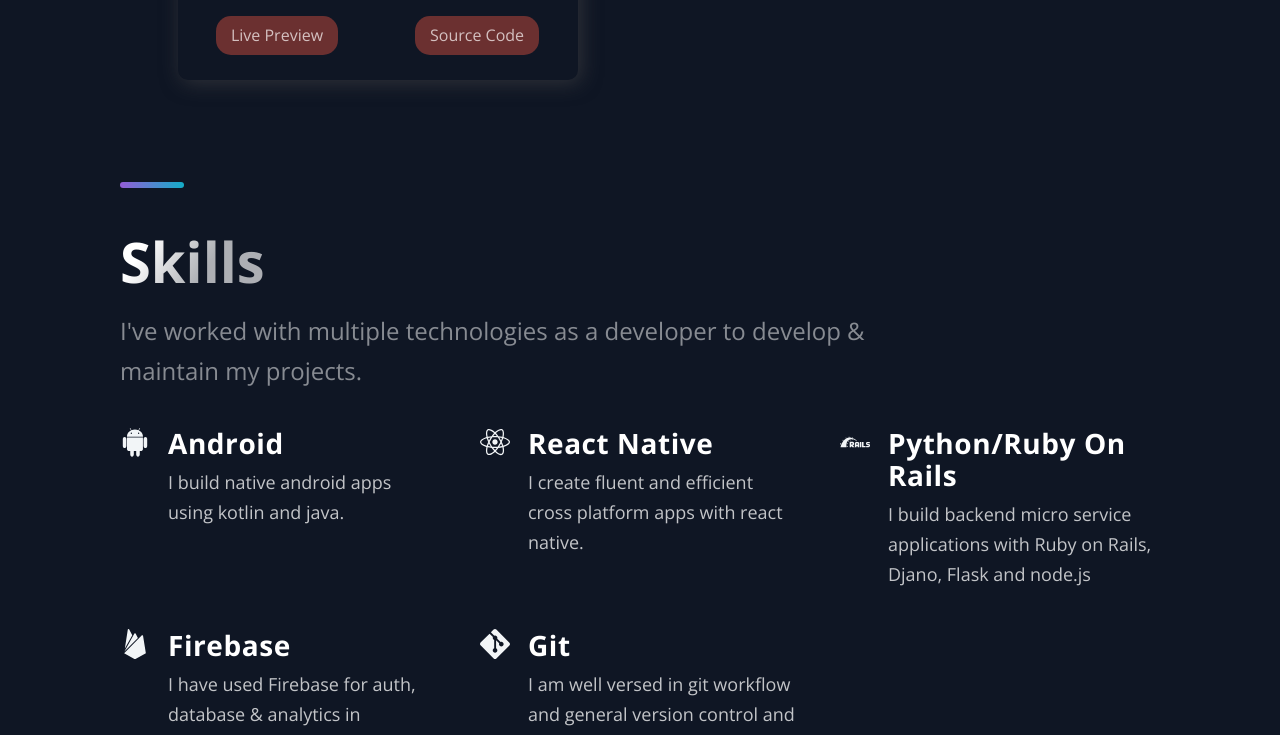
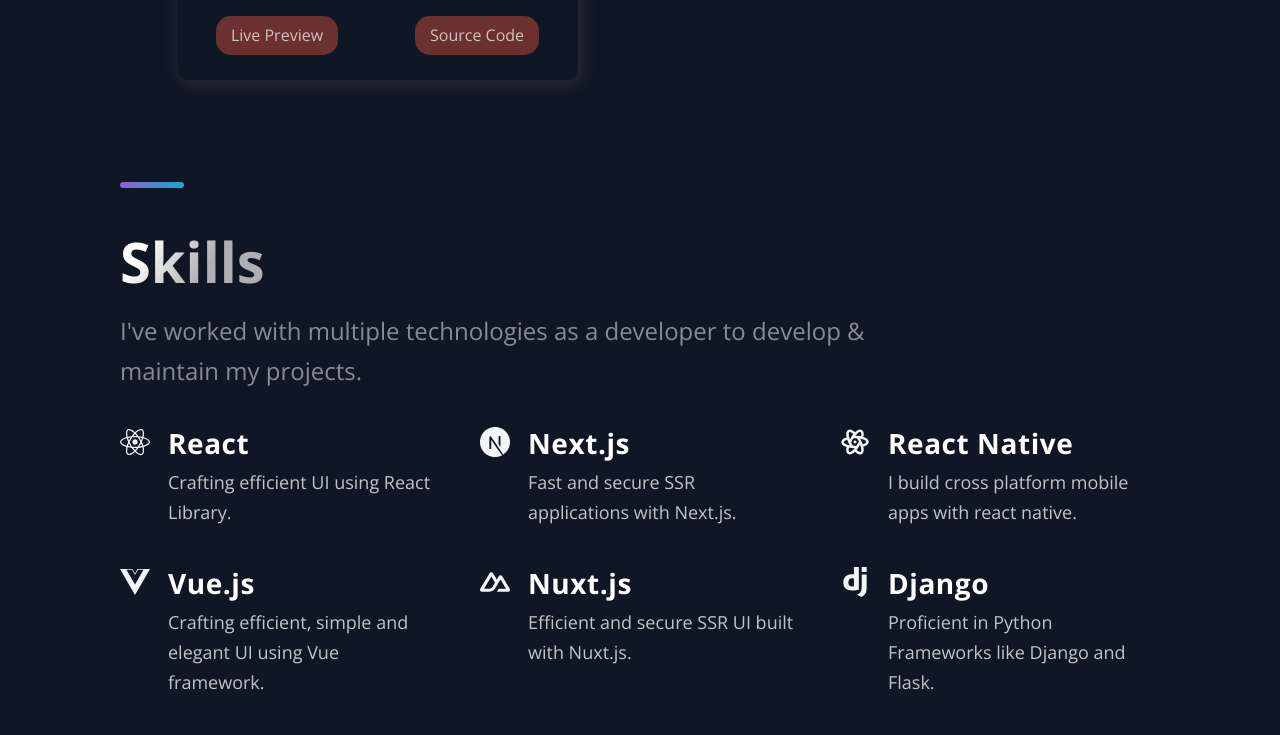
Before and after one commit to itstimiking/timiambaye, a Next.js app: page / in a window 1280 px wide. Shown: the part 2000-2735 px from the top of the page. Built offline with nearby package versions, Linux system fonts and the light colour scheme.

Commit message:
Update text

```diff
--- a/src/components/Acomplishments/Acomplishments.js
+++ b/src/components/Acomplishments/Acomplishments.js
@@ -4,10 +4,10 @@
 import { Box, Boxes, BoxNum, BoxText } from './AcomplishmentsStyles';
 
 const data = [
-  { number: "3+ yrs", text: 'Mentor/Facilitator GADS' },
-  { number: "25", text: 'Frontend Devs Trained', },
-  { number: "50", text: 'Android Devs Trained', },
-  { number: "10+", text: 'Live projects', }
+  { number: "3yrs", text: 'Mentor and Facilitator Andela GADS' },
+  { number: "50", text: 'Devs Trained / Mentored', },
+  { number: "4yrs", text: 'Experience working professionally', },
+  { number: "A", text: 'Always ready to adapt and improve', }
 ];
 
 const Acomplishments = () => (
--- a/src/components/Footer/Footer.js
+++ b/src/components/Footer/Footer.js
@@ -15,13 +15,13 @@
         <LinkColumn>
           <LinkTitle>Email</LinkTitle>
           <LinkItem href="mailto:contact@timiambaye.com">
-            contact@timiambaye.com
+            timiambaye@gmail.com
           </LinkItem>
         </LinkColumn>
       </LinkList>
       <SocialIconsContainer>
         <CompanyContainer>
-          <Slogan>&copy; 2022 <Link href="https://www.timiambaye.com">  Timi Ambaye</Link> . All rights reserved.</Slogan>
+          <Slogan>&copy; 2024 <Link href="https://www.timiambaye.com">  Timi Ambaye</Link> . All rights reserved.</Slogan>
         </CompanyContainer>
         <SocialContainer>
           <SocialIcons href="https://github.com/itstimiking">
@@ -29,12 +29,6 @@
           </SocialIcons>
           <SocialIcons href="https://www.linkedin.com/in/itstimiking/">
             <AiFillLinkedin size="3rem" />
-          </SocialIcons>
-          <SocialIcons href="https://www.instagram.com/itstimiking">
-            <AiFillInstagram size="3rem" />
-          </SocialIcons>
-          <SocialIcons href="https://www.twitter.com/timiambaye">
-            <AiFillTwitterCircle size="3rem" />
           </SocialIcons>
         </SocialContainer>
       </SocialIconsContainer>
--- a/src/components/Header/Header.js
+++ b/src/components/Header/Header.js
@@ -31,12 +31,6 @@
       <SocialIcons href="https://www.linkedin.com/in/itstimiking/">
         <AiFillLinkedin size="3rem" />
       </SocialIcons>
-      <SocialIcons href="https://www.instagram.com/itstimiking">
-        <AiFillInstagram size="3rem" />
-      </SocialIcons>
-      <SocialIcons href="https://www.twitter.com/timiambaye">
-        <AiFillTwitterCircle size="3rem" />
-      </SocialIcons>
     </Div3>
   </Container>
 );
--- a/src/components/Projects/Projects.js
+++ b/src/components/Projects/Projects.js
@@ -15,7 +15,6 @@
             <DivImage>
               <Img src={p.image} />
             </DivImage>
-
             <HeaderThree title={p.title}>{p.title}</HeaderThree>
             <Hr />
 
--- a/src/components/Projects/ProjectsStyles.js
+++ b/src/components/Projects/ProjectsStyles.js
@@ -34,10 +34,6 @@
   top:0;
   transform: translate(0,0)
   transition: transform 2s;
-
-  :hover{
-    transform: translate(0,-30%)
-  }
 `
 
 export const BlogCard = styled.div`
@@ -55,7 +51,7 @@
   width: 100%;
   margin-top: 4rem;
   margin-bottom: 0.7em;
-  color: #9cc9e3;
+  color: white;
   font-size: 1.8rem;
 
 `;
--- a/src/components/Technologies/Skills.js
+++ b/src/components/Technologies/Skills.js
@@ -1,36 +1,67 @@
-import { DiAndroid, DiTerminal } from "react-icons/di";
-import { SiRubyonrails, SiFirebase, SiGit } from "react-icons/si";
+
+import { SiDjango, SiRedux, SiNodedotjs, SiNextdotjs, SiVuedotjs, SiNuxtdotjs, SiTypescript, SiGraphql } from "react-icons/si";
+import { TbBrandReactNative } from "react-icons/tb";
 import { FaReact } from "react-icons/fa";
 
 export const Skills = [
   {
-    slug: "android",
-    Component: DiAndroid,
-    title: "Android",
-    Description: () => <>I build native android apps using kotlin and java.</>,
+    slug: "react",
+    Component: FaReact,
+    title: "React",
+    Description: () => <>Crafting efficient UI using React Library.</>,
   },
   {
-    slug: "react native",
-    Component: FaReact,
-    title: "React Native",
-    Description: () => <>I create fluent and efficient cross platform apps with react native. </>,
+    slug: "next",
+    Component: SiNextdotjs,
+    title: "Next.js",
+    Description: () => <>Fast and secure SSR applications with Next.js.</>,
   },
   {
-    slug: "Back-End",
-    Component: SiRubyonrails,
-    title: "Python/Ruby On Rails",
-    Description: () => <>I build backend micro service applications with Ruby on Rails, Djano, Flask and node.js</>,
+    slug: "react_native",
+    Component: TbBrandReactNative,
+    title: "React Native",
+    Description: () => <>I build cross platform mobile apps with react native. </>,
   },
   {
-    slug: "firebase",
-    Component: SiFirebase,
-    title: "Firebase",
-    Description: () => <>I have used Firebase for auth, database & analytics in commercial applications and personal projects.</>,
+    slug: "vue",
+    Component: SiVuedotjs,
+    title: "Vue.js",
+    Description: () => <>Crafting efficient, simple and elegant UI using Vue framework.</>,
   },
   {
-    slug: "git",
-    Component: SiGit,
-    title: "Git",
-    Description: () => <>I am well versed in git workflow and general version control and collaboration ethics.</>,
+    slug: "nuxt",
+    Component: SiNuxtdotjs,
+    title: "Nuxt.js",
+    Description: () => <>Efficient and secure SSR UI built with Nuxt.js.</>,
+  },
+  {
+    slug: "django",
+    Component: SiDjango,
+    title: "Django",
+    Description: () => <>Proficient in Python Frameworks like Django and Flask.</>,
+  },
+  {
+    slug: "node",
+    Component: SiNodedotjs,
+    title: "Node.js",
+    Description: () => <>Robust API backends with Node and express.js.</>,
+  },
+  {
+    slug: "Redux",
+    Component: SiRedux,
+    title: "Redux",
+    Description: () => <>Secure client side state management with Redux.</>,
+  },
+  {
+    slug: "GraphQL",
+    Component: SiGraphql,
+    title: "GraphQL",
+    Description: () => <>Complete mastery of graphql data fetching and management.</>,
+  },
+  {
+    slug: "TypeScript",
+    Component: SiTypescript,
+    title: "TypeScript",
+    Description: () => <>Type safe development with TypeScript.</>,
   },
 ];
--- a/src/constants/constants.js
+++ b/src/constants/constants.js
@@ -32,7 +32,8 @@
   { year: 2016, text: 'Started learning front end web development.', },
   { year: 2017, text: 'Got lost in the hustle and dropped coding for a bit.', },
   { year: 2018, text: 'Came back strong, with a google android scholarship @udacity.', },
-  { year: 2019, text: 'Started Andela Learning Facilitation and mentorship.', },
-  { year: 2020, text: 'Started a freelance web development career.', },
-  { year: 2021, text: 'Zuri Internship, HNG 8, Digitec Hub Business Development Manager.', },
+  { year: 2019, text: 'Mentor and Facilitator Andela (ALC), (GADS).', },
+  { year: 2020, text: 'Web programing tutor Digitec Hub (Frontend, Backend).', },
+  { year: 2021, text: 'Frontend Developer Beamsensations (BSPS)', },
+  { year: 2022, text: 'React native Mobile developer credb.io', },
 ];
```
Also changed, not shown: package.json (+9 -5 lines), 1 other file (tests, documents, lock files or other folders).
